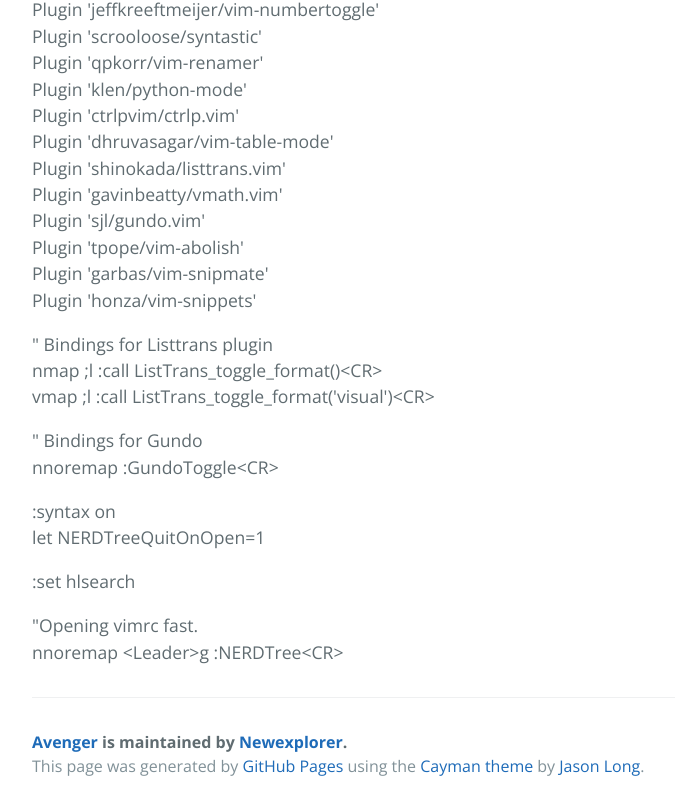
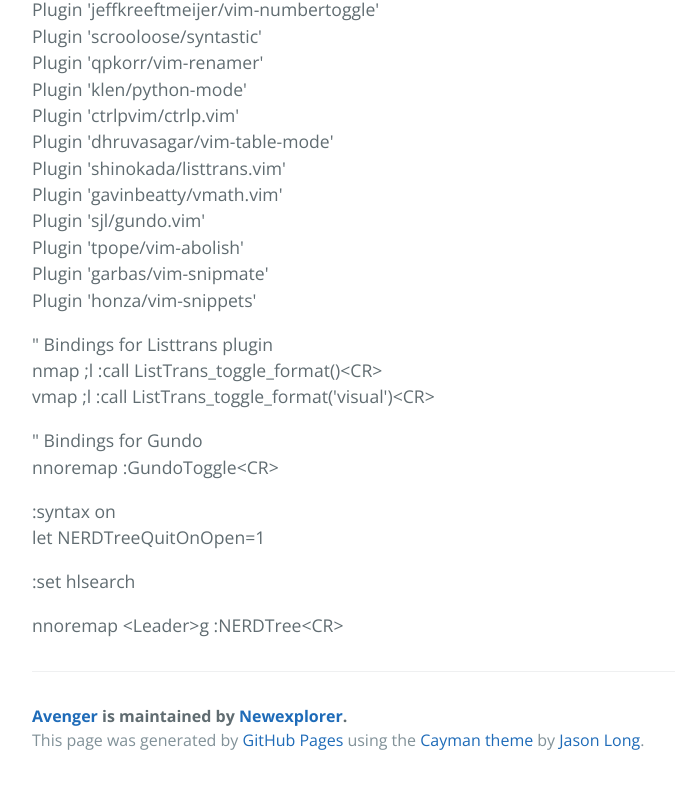
Before and after one commit to Newexplorer/vimrc-file, a plain HTML site: page index.html in a window 1280 px wide. Shown: the part 603-1413 px from the top of the page, without its empty margins (192-867 px from the left). After the commit the page ends 1387 px from the top, so only its background shows below. Drawn offline with nearby package versions, Linux system fonts and the light colour scheme.

Commit message:
Update index.html

```diff
--- a/index.html
+++ b/index.html
@@ -51,7 +51,6 @@ let NERDTreeQuitOnOpen=1  </p>
 
 <p>:set hlsearch  </p>
 
-<p>"Opening vimrc fast.<br>
 nnoremap &lt;Leader&gt;g :NERDTree&lt;CR&gt;  </p>
 
       <footer class="site-footer">
```
